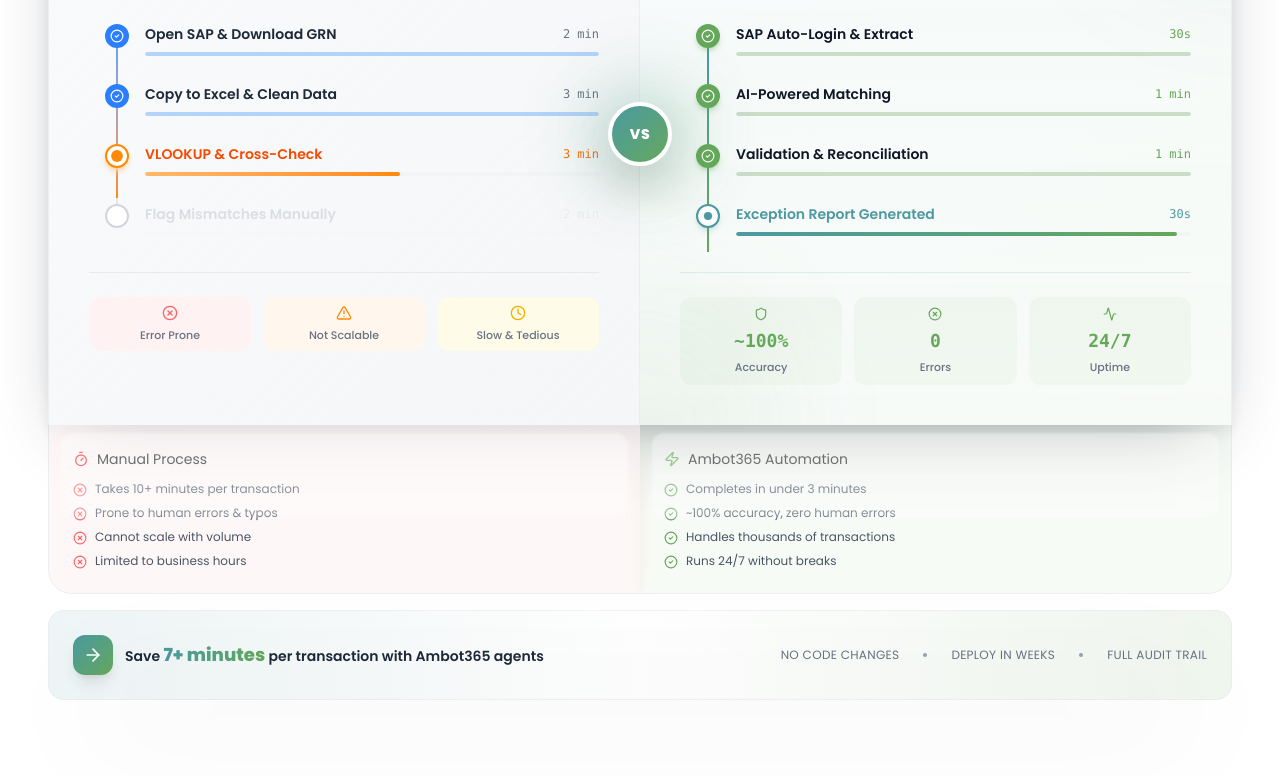
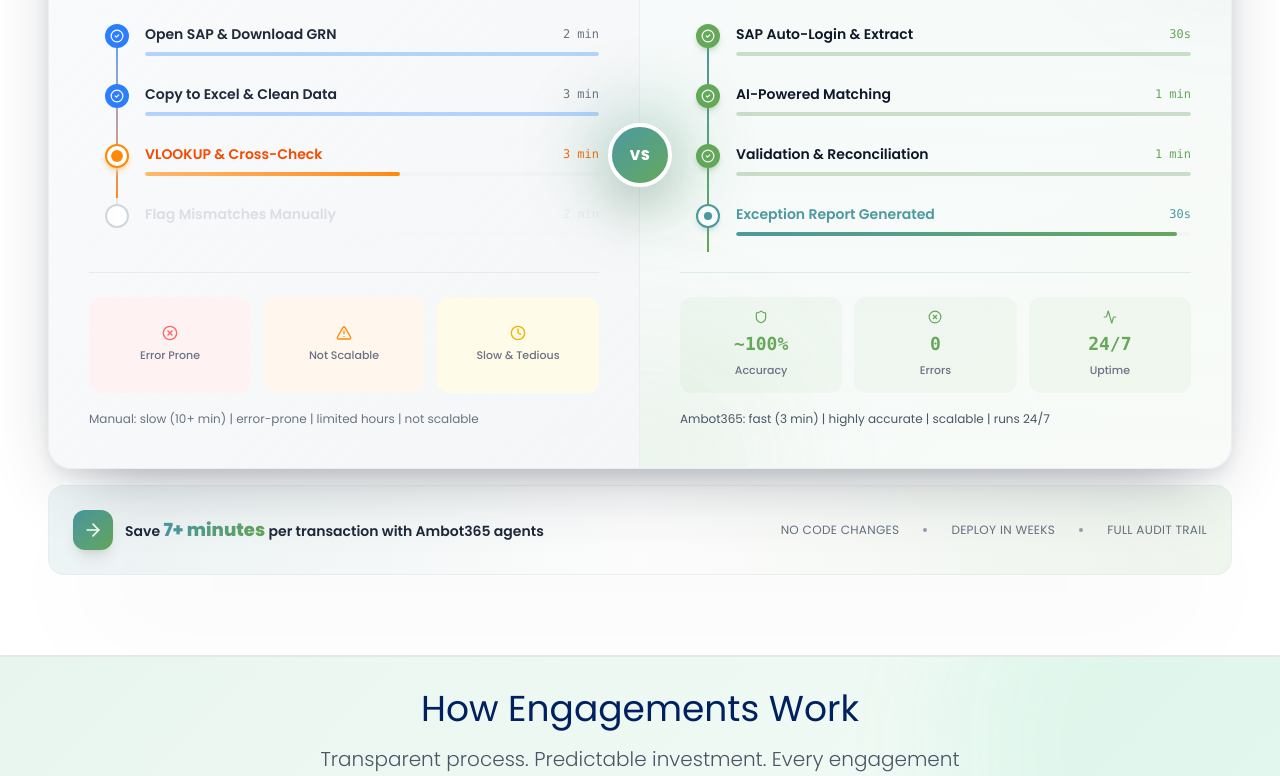
Before and after one commit to A365shift-DevTeam/A365-Automation, a React (Vite) app: page / in a window 1280 px wide. Shown: the part 3834-4610 px from the top of the page. Built offline with nearby package versions, Linux system fonts and the light colour scheme.

Commit message:
benefits changed using |

```diff
--- a/src/components/sections/ProcessComparison.tsx
+++ b/src/components/sections/ProcessComparison.tsx
@@ -185,7 +185,7 @@
           <div className="pointer-events-none absolute left-8 right-8 -bottom-10 h-16 bg-black/20 blur-3xl opacity-20 dark:opacity-30" />
 
           {/* Two Column Layout */}
-          <div className="relative rounded-t-3xl overflow-hidden border-x border-t border-gray-200/70 dark:border-gray-800/80 bg-white/90 dark:bg-gray-900/90 shadow-[0_28px_70px_-30px_rgba(31,41,55,0.45),0_6px_16px_rgba(31,41,55,0.08)]">
+          <div className="relative rounded-3xl overflow-hidden border border-gray-200/70 dark:border-gray-800/80 bg-white/90 dark:bg-gray-900/90 shadow-[0_28px_70px_-30px_rgba(31,41,55,0.45),0_6px_16px_rgba(31,41,55,0.08)]">
             <div className="pointer-events-none absolute inset-0 bg-gradient-to-b from-white/70 via-white/20 to-transparent dark:from-white/[0.04] dark:via-transparent dark:to-transparent z-10" />
             <div className="grid grid-cols-1 lg:grid-cols-2 gap-0 relative z-20">
 
@@ -293,12 +293,15 @@
                     { icon: AlertTriangle, label: 'Not Scalable', color: 'text-orange-400', bgColor: 'bg-orange-50 dark:bg-orange-900/10' },
                     { icon: Clock, label: 'Slow & Tedious', color: 'text-yellow-500', bgColor: 'bg-yellow-50 dark:bg-yellow-900/10' },
                   ].map((item, i) => (
-                    <div key={i} className={`flex flex-col items-center gap-1.5 text-center py-2 rounded-xl ${item.bgColor}`}>
+                    <div key={i} className={`h-[96px] flex flex-col justify-center items-center gap-1.5 text-center py-2 rounded-xl ${item.bgColor}`}>
                       <item.icon className={`w-4 h-4 ${item.color}`} />
                       <span className="text-[11px] font-medium text-gray-500 dark:text-gray-400">{item.label}</span>
                     </div>
                   ))}
                 </div>
+                <p className="mt-4 text-[11px] md:text-xs text-gray-500 dark:text-gray-400 leading-relaxed">
+                 Manual: slow (10+ min) | error-prone | limited hours | not scalable
+                </p>
               </div>
 
               {/* ── CENTER VS BADGE ── */}
@@ -429,70 +432,22 @@
                     { icon: XCircle, value: '0', label: 'Errors', color: 'text-[#65A859]' },
                     { icon: Activity, value: '24/7', label: 'Uptime', color: 'text-[#65A859]' },
                   ].map((item, i) => (
-                    <div key={i} className="flex flex-col items-center gap-1 text-center bg-[#65A859]/5 dark:bg-[#65A859]/10 py-2.5 rounded-xl">
+                    <div key={i} className="h-[96px] flex flex-col justify-center items-center gap-1 text-center bg-[#65A859]/5 dark:bg-[#65A859]/10 py-2.5 rounded-xl">
                       <item.icon className={`w-3.5 h-3.5 ${item.color} mb-0.5`} />
                       <span className={`text-lg font-mono font-black ${item.color}`}>{item.value}</span>
                       <span className="text-[11px] font-medium text-gray-500">{item.label}</span>
                     </div>
                   ))}
                 </div>
+                <p className="mt-4 text-[11px] md:text-xs text-gray-600 dark:text-gray-300 leading-relaxed relative z-10">
+                  Ambot365: fast (3 min) | highly accurate | scalable | runs 24/7
+                </p>
               </div>
 
             </div>
           </div>
 
-          {/* Bottom Comparison Benefits */}
-          <motion.div
-            initial={{ opacity: 0, y: 20 }}
-            whileInView={{ opacity: 1, y: 0 }}
-            viewport={{ once: true }}
-            transition={{ delay: 0.5 }}
-            className="grid grid-cols-1 md:grid-cols-2 gap-0 border-x border-b border-gray-200/70 dark:border-gray-800 rounded-b-3xl overflow-hidden"
-          >
-            {/* Manual Drawbacks */}
-            <div className="relative bg-red-50/60 dark:bg-red-900/10 p-6 shadow-[0_14px_28px_-20px_rgba(220,38,38,0.45)] dark:shadow-[0_14px_28px_-20px_rgba(0,0,0,0.6)]">
-              <div className="pointer-events-none absolute inset-x-3 top-2 h-1/2 rounded-xl bg-white/35 dark:bg-white/5 blur-[1px]" />
-              <div className="flex items-center gap-2 mb-3">
-                <Timer className="w-4 h-4 text-red-500" />
-                <h4 className="text-sm  text-red-600 dark:text-red-400">Manual Process</h4>
-              </div>
-              <ul className="space-y-2">
-                {[
-                  'Takes 10+ minutes per transaction',
-                  'Prone to human errors & typos',
-                  'Cannot scale with volume',
-                  'Limited to business hours',
-                ].map((item, i) => (
-                  <li key={i} className="flex items-start gap-2 text-xs text-gray-600 dark:text-gray-400">
-                    <XCircle className="w-3.5 h-3.5 text-red-400 shrink-0 mt-0.5" />
-                    {item}
-                  </li>
-                ))}
-              </ul>
-            </div>
 
-            {/* Automation Benefits */}
-            <div className="relative bg-[#65A859]/5 dark:bg-green-900/10 p-6 shadow-[0_14px_28px_-20px_rgba(101,168,89,0.42)] dark:shadow-[0_14px_28px_-20px_rgba(0,0,0,0.6)]">
-              <div className="pointer-events-none absolute inset-x-3 top-2 h-1/2 rounded-xl bg-white/35 dark:bg-white/5 blur-[1px]" />
-              <div className="flex items-center gap-2 mb-3">
-                <Zap className="w-4 h-4 text-[#65A859]" />
-                <h4 className="text-sm  text-[#65A859]">Ambot365 Automation</h4>
-              </div>
-              <ul className="space-y-2">
-                {[
-                  'Completes in under 3 minutes',
-                  '~100% accuracy, zero human errors',
-                  'Handles thousands of transactions',
-                  'Runs 24/7 without breaks',
-                ].map((item, i) => (
-                  <li key={i} className="flex items-start gap-2 text-xs text-gray-600 dark:text-gray-400">
-                    <CheckCircle2 className="w-3.5 h-3.5 text-[#65A859] shrink-0 mt-0.5" />
-                    {item}
-                  </li>
-                ))}
-              </ul>
-            </div>
-          </motion.div>
 
           {/* Bottom Summary Bar */}
           <motion.div
```
